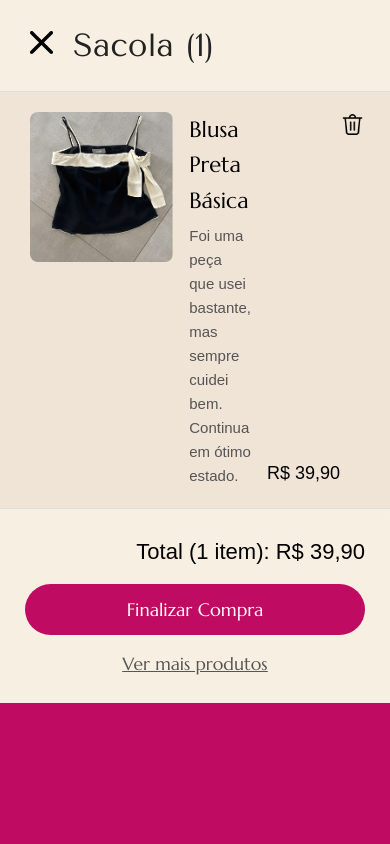
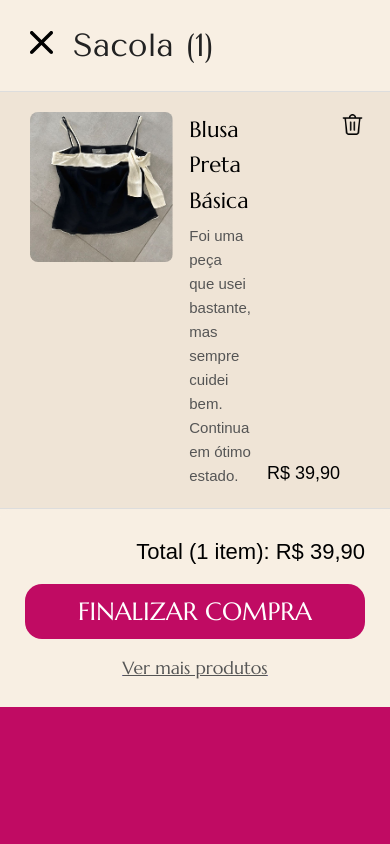
Before and after one commit to alicelanznaster/Hackathon---Vestae, a Vue app: page /sacola in a window 390 px wide. Shown: the top 844 px of the page. Built offline with nearby package versions, Linux system fonts and the light colour scheme; a web font is replaced by a local one.

Commit message:
STYLE: responsividade

```diff
--- a/src/components/cart/CartSummary.vue
+++ b/src/components/cart/CartSummary.vue
@@ -22,9 +22,12 @@ const quantidadeItens = computed(() => {
   <div class="card">
     <h3>Total ({{ quantidadeItens }} {{ quantidadeItens === 1 ? 'item' : 'itens' }}): {{ formataPreco(total) }}</h3>
 
-    <RouterLink to="/pagamento">
-      <button> Finalizar Compra </button>
+    <div class="btn">
+      <RouterLink to="/pagamento">
+      <button> FINALIZAR COMPRA </button>
     </RouterLink>
+    </div>
+
 
 
     <RouterLink to="/"> <p class="continuar">Ver mais produtos</p> </RouterLink>
@@ -50,14 +53,19 @@ h3{
   text-align: right;
 }
 
+.btn{
+  text-align: center;
+}
 
 button{
-  width:100%;
-  padding:14px; border:none;
-  border-radius:999px;
+  max-width: 90vw;
+  width: 100%;
+  padding: 12px 14px;
+  border:none;
+  border-radius: 17px;
   background:#C00B63;
   color:white;
-  font-size:18px;
+  font-size: 25px;
   cursor:pointer;
   font-family: "Marcellus", serif;
 }
--- a/src/components/layout/AppFooter.vue
+++ b/src/components/layout/AppFooter.vue
@@ -161,6 +161,7 @@ footer{
   .conteudo {
     flex-direction: column;
     gap: 30px;
+    padding: 0;
   }
 }
 </style>
--- a/src/data/bairros.js
+++ b/src/data/bairros.js
@@ -44,5 +44,5 @@ export const bairros = [
     "Vila Nova",
     "Zona Industrial Norte",
     "Zona Industrial Tupy",
-    "Área Rural"
+    "Área Rural",
     ]
```
Also changed, not shown: 2 other files (tests, documents, lock files or other folders).
